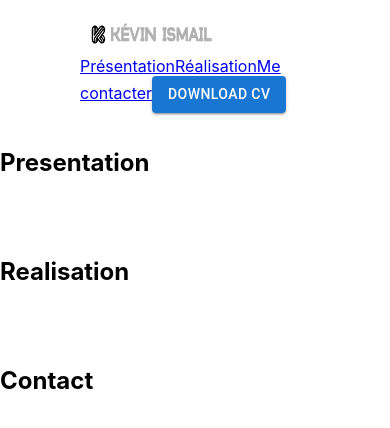
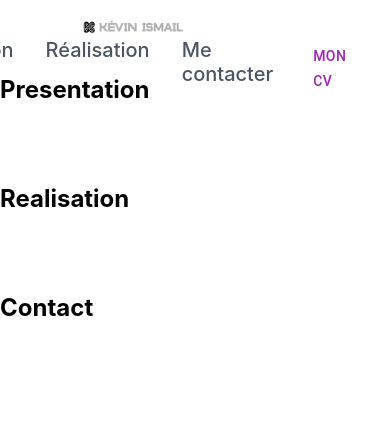
Before and after one commit to kevinismail/Portfolio, a React (Create React App) app: page / in a window 390 px wide. Shown: the top 428 px of the page. Built offline with nearby package versions, Linux system fonts and the light colour scheme.

Commit message:
stylisation du header, police + liens+ boutons export en non détouré

```diff
--- a/src/App.js
+++ b/src/App.js
@@ -2,6 +2,7 @@ import React from 'react';
 import { BrowserRouter as Router, Routes, Route } from 'react-router-dom';
 import HomePage from './pages/homepage';
 import ErrorPage from './pages/error';
+import "./global.scss"
 
 function App() {
  return (
--- a/src/components/header.js
+++ b/src/components/header.js
@@ -9,12 +9,14 @@ function Header() {
       <header className="header">
         <div className="container">
           <img src={logo} alt="Logo" className="logo"/>
-          <a href="#presentation">Présentation</a>
-        <a href="#realisation">Réalisation</a>
-        <a href="#contact">Me contacter</a>
-          <Button variant="contained"component="a" href={cv} download="mon-cv.pdf">
- Download CV
+          <div className="link-group">
+          <a href="#presentation" className="link">Présentation</a>
+        <a href="#realisation" className="link">Réalisation</a>
+        <a href="#contact" className="link">Me contacter</a>
+          <Button color="secondary"component="a" href={cv} download="mon-cv.pdf">
+ Mon CV
 </Button>
+        </div>
         </div>
       </header>
     );
--- a/src/components/header.scss
+++ b/src/components/header.scss
@@ -1,18 +1,57 @@
+@import '/Users/kevin/Documents/Workflow/folio/src/typography.scss';
 
 .container {
-    padding: 16px 80px;
-}
+  width: calc(100vw - 160px); /* 100% de la largeur de la fenêtre de visualisation moins 160px de padding */
+  height: 1.4375rem; /* 22px / 16px = 1.4375rem */
+  display: flex;
+  justify-content: space-between;
+  padding: 1rem 5rem; /* 16px / 16px = 1rem, 80px / 16px = 5rem */
+  padding-left: 1rem; /* Ajoute un padding gauche pour éviter que le logo ne déborde */
+ }
 
-/* style logo */
-$logo-widht: 36px;
-$logo-height: 139px;
+ /* style logo */
+ $logo-width: 10.75rem; /* 169px / 16px = 10.75rem */
+ $logo-height: 2.25rem; /* 36px / 16px = 2.25rem */
 
-.logo {
-    width: $logo-height;
-    height: $logo-widht;
-}
-/* style Navigation */
-.link {
-  align-items: flex-end;
-/* style CVButton */
+ .logo {
+  width: $logo-width;
+  height: $logo-height;
  }
+
+ /* style Navigation */
+ .link-group {
+  display: flex;
+  gap: 1rem; /* 16px / 16px = 1rem */
+  margin-left: auto;
+ }
+
+
+
+
+  .button {
+    background-color: #111827;
+    color: #F9FAFB;
+    width: 136px;
+    height: 36px;
+    border-radius: 12px;
+    padding: 6px 16px;
+    gap: 8px;
+   }
+
+
+ @media screen and (max-width: 768px) {
+  .container {
+  flex-direction: column;
+  align-items: center;
+  }
+
+  .link-group {
+  margin-left: 0;
+  justify-content: center;
+  gap: 2rem; /* 32px / 16px = 2rem */
+  }
+
+  .logo {
+  width: 50%; /* Réduit la taille du logo sur les petits écrans */
+  }
+ }
--- a/src/pages/homepage.js
+++ b/src/pages/homepage.js
@@ -3,6 +3,7 @@ import Header from '../components/header';
 import PresentationComponent from './homePage/presentation';
 import RealisationComponent from './homePage/realisation';
 import ContactComponent from './homePage/contact';
+import "../global.scss"
 
 const HomePage = () => {
  return (
@@ -14,6 +15,7 @@ const HomePage = () => {
          <RealisationComponent/>
         <br></br>
          <br></br>
+
          <ContactComponent/>
      </div>
  );
--- a/src/typography.scss
+++ b/src/typography.scss
@@ -4,8 +4,12 @@ p {
     color: $text-color;
     font-size: 1rem;
     line-height: 1.5rem;
+    font-weight: 400;
 
 }
 .link {
     font-size: 1.25rem;
+    color: $text-color;
+    text-decoration: none;
+    font-weight: 500;
 }
```
